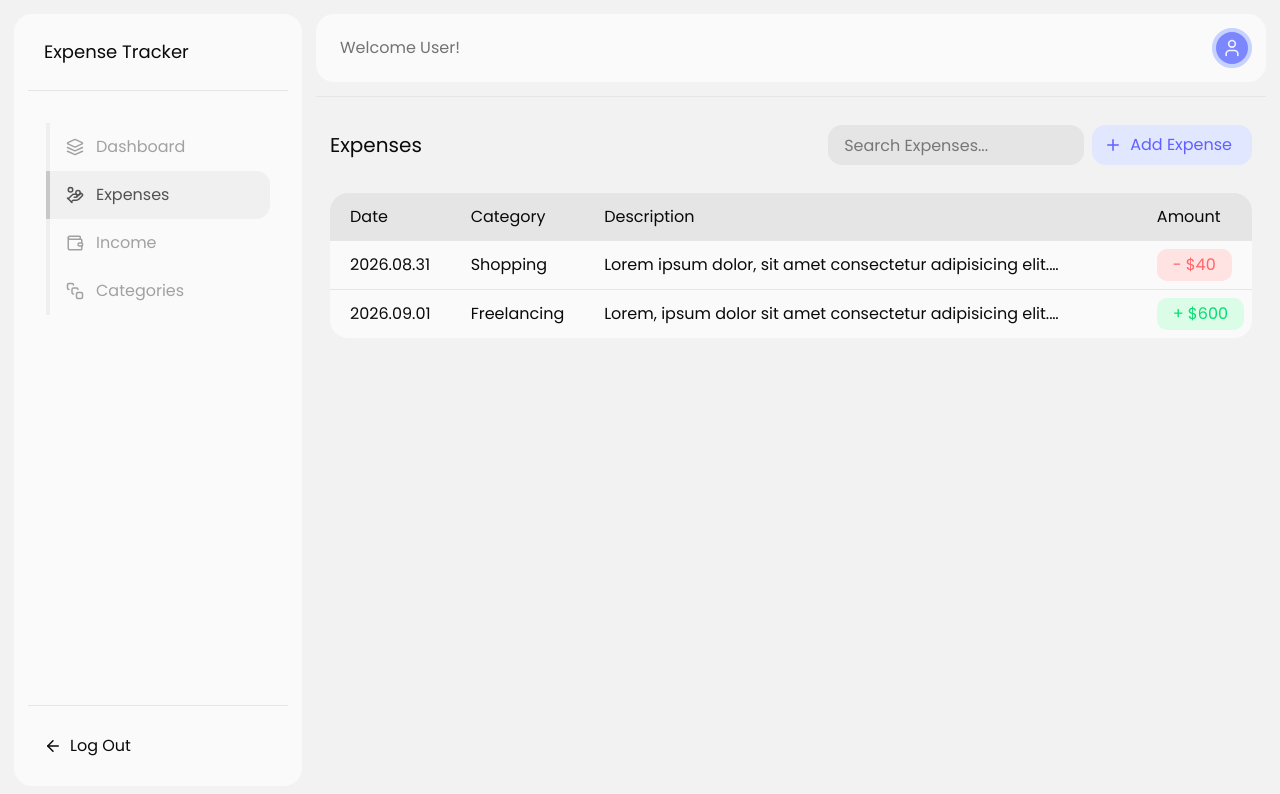
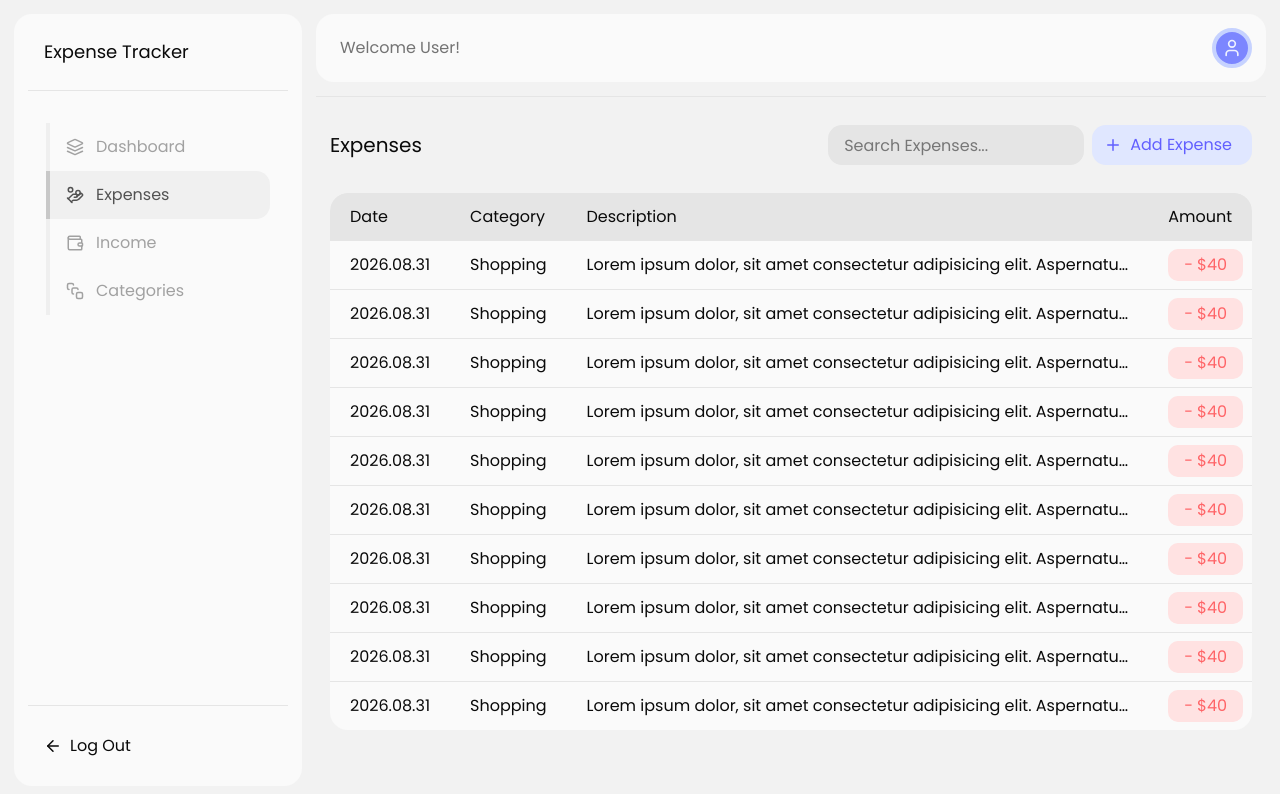
Before and after one commit to dahamdevtools/personal-expense-tracker, a Next.js app: page /expenses in a window 1280 px wide. Shown: the top 794 px of the page. Built offline with nearby package versions, Linux system fonts and the light colour scheme.

Commit message:
feat: add EditExpenseModal component for editing expenses

```diff
--- a/app/(dashboard)/expenses/page.tsx
+++ b/app/(dashboard)/expenses/page.tsx
@@ -1,14 +1,16 @@
 "use client";
 
 import AddExpenseModal from "@/components/addExpenseModal";
+import EditExpenseModal from "@/components/editExpenseModal";
 import { useState } from "react";
 import { LuPlus } from "react-icons/lu";
 
 export default function Expenses() {
   const [isAddExpenseModalOpen, setIsAddExpenseModalOpen] = useState(false);
+  const [selectedExpense, setSelectedExpense] = useState<null | number>(null);
 
   return (
-    <div className="w-full flex flex-col gap-7 p-3.5 pt-7">
+    <div className="w-full flex flex-col gap-7 p-3.5 pt-7 overflow-y-auto">
       <div className="w-full h-fit flex flex-wrap items-center justify-between gap-4">
         <h1 className="text-xl">Expenses</h1>
         <div className="w-fit h-fit flex flex-wrap items-center gap-2">
@@ -38,7 +40,12 @@ export default function Expenses() {
           </tr>
         </thead>
         <tbody className="divide-y divide-neutral-200">
-          <tr>
+          {Array.from({ length: 10 }).map((_, index) => (
+            <tr
+              className="cursor-pointer"
+              key={index}
+              onClick={() => setSelectedExpense(index)}
+            >
               <td className="p-3 px-5">2026.08.31</td>
               <td className="p-3 px-5">Shopping</td>
               <td className="p-3 px-5">
@@ -54,30 +61,19 @@ export default function Expenses() {
                 </span>
               </td>
             </tr>
-          <tr>
-            <td className="p-3 px-5">2026.09.01</td>
-            <td className="p-3 px-5">Freelancing</td>
-            <td className="p-3 px-5">
-              <p className="text-ellipsis line-clamp-1">
-                Lorem, ipsum dolor sit amet consectetur adipisicing elit.
-                Excepturi delectus in soluta ullam repellat totam molestias
-                sapiente maiores facilis quasi voluptas id ex corporis deleniti
-                dolor provident eveniet, omnis quos?
-              </p>
-            </td>
-            <td className="p-2 ps-5">
-              <span className="w-fit h-fit flex gap-1 px-4 py-1 rounded-lg bg-green-100 text-green-400">
-                <span>+</span>
-                <span>$600</span>
-              </span>
-            </td>
-          </tr>
+          ))}
         </tbody>
       </table>
 
       {isAddExpenseModalOpen && (
         <AddExpenseModal onClose={() => setIsAddExpenseModalOpen(false)} />
       )}
+      {selectedExpense !== null && (
+        <EditExpenseModal
+          id={selectedExpense}
+          onClose={() => setSelectedExpense(null)}
+        />
+      )}
     </div>
   );
 }
--- /dev/null
+++ b/components/editExpenseModal.tsx
@@ -0,0 +1,70 @@
+import { LuX } from "react-icons/lu";
+import { DatePicker } from "./ui/datePicker";
+import { CategorySelect } from "./categorySelect";
+
+interface Props {
+  onClose: () => void;
+  id: number;
+}
+
+export default function EditExpenseModal({ onClose, id }: Props) {
+  return (
+    <div className="w-screen h-screen fixed top-0 left-0 z-10 flex items-center justify-center p-7 bg-neutral-900/5">
+      <div className="w-full max-w-sm h-fit flex flex-col rounded-2xl bg-neutral-50">
+        <div className="w-full h-fit flex items-center justify-between gap-4 p-4 ps-6">
+          <p className="font-semibold text-lg">Edit Expense</p>
+          <button
+            onClick={onClose}
+            className="w-8 h-8 rounded-xl flex items-center justify-center text-lg text-red-400 bg-red-100"
+          >
+            <LuX />
+          </button>
+        </div>
+        <div className="w-full px-3.5">
+          <hr className="border-neutral-200" />
+        </div>
+        <div className="w-full h-fit flex flex-col gap-4 p-4">
+          <div className="w-full h-fit flex flex-col gap-1">
+            <label htmlFor="category">Category</label>
+            <CategorySelect />
+          </div>
+          <div className="w-full h-fit flex flex-col gap-1">
+            <label htmlFor="amount">Amount</label>
+            <div className="w-full h-fit flex items-center gap-2">
+              <span className="text-neutral-500">LKR</span>
+              <input
+                id="amount"
+                type="number"
+                spellCheck="false"
+                className="w-full h-10 rounded-xl px-4 truncate bg-neutral-200/50"
+                placeholder="Amount..."
+              />
+            </div>
+          </div>
+          <div className="w-full h-fit flex flex-col gap-1">
+            <label htmlFor="description">Description</label>
+            <textarea
+              id="description"
+              placeholder="Description..."
+              rows={2}
+              spellCheck="false"
+              className="w-full rounded-xl px-4 py-3 resize-none bg-neutral-200/50"
+            />
+          </div>
+          <div className="w-full h-fit flex flex-col gap-1">
+            <label htmlFor="date">Date</label>
+            <DatePicker />
+          </div>
+        </div>
+        <div className="w-full h-fit flex flex-wrap justify-end p-4 pt-0 gap-2">
+          <button className="w-fit h-10 rounded-xl px-5 text-indigo-500 bg-indigo-100">
+            Save
+          </button>
+          <button className="w-fit h-10 rounded-xl px-5 text-red-500 bg-red-100">
+            Delete
+          </button>
+        </div>
+      </div>
+    </div>
+  );
+}
```
Lines whose indentation alone changed are shown as unchanged.
